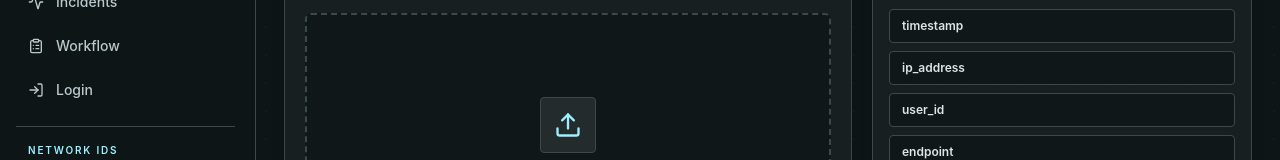
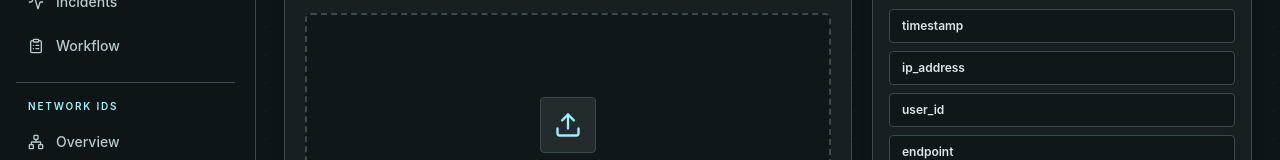
Before and after one commit to nandini-neelesh/athes-sentinel, a React (Vite) app in the folder frontend/: page /upload in a window 1280 px wide. Shown: the part 267-427 px from the top of the page. Built offline with nearby package versions, Linux system fonts and the light colour scheme; no server answers; sample sign-in values are in the browser's storage.

Commit message:
Remove redundant Login link from sidebar

```diff
--- a/frontend/src/components/Sidebar.jsx
+++ b/frontend/src/components/Sidebar.jsx
@@ -4,7 +4,6 @@ import {
   ClipboardList,
   FileUp,
   LayoutDashboard,
-  LogIn,
   Network,
   ShieldCheck,
 } from "lucide-react";
@@ -18,7 +17,6 @@ const applicationNavItems = [
   { label: "Analytics", path: "/analytics", icon: BarChart3 },
   { label: "Incidents", path: "/incidents", icon: Activity },
   { label: "Workflow", path: "/workflow", icon: ClipboardList },
-  { label: "Login", path: "/login", icon: LogIn },
 ];
 
 const networkNavItems = [
```
